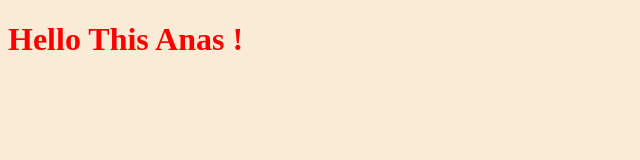
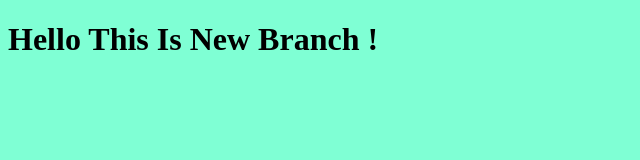
Before and after one commit to anasbawa/gitproject, a plain HTML site: page index.html in a window 1280 px wide. Shown: the whole page, without its empty margins (0-640 px from the left). Drawn offline with Linux system fonts and the light colour scheme.

Commit message:
chang style for Title

```diff
--- a/index.html
+++ b/index.html
@@ -8,7 +8,7 @@
     <link rel="stylesheet" href="style.css">
 </head>
 <body>
-    <h1>Hello This Anas !</h1>
+    <h1>Hello This Is New Branch !</h1>
     <script src="app.js"></script>
 </body>
 </html>
--- a/style.css
+++ b/style.css
@@ -1,7 +1,7 @@
 h1 {
-    color: red;
+    color: black;
 }
 
 body {
-    background-color: antiquewhite;
+    background-color:aquamarine;
 }
```
